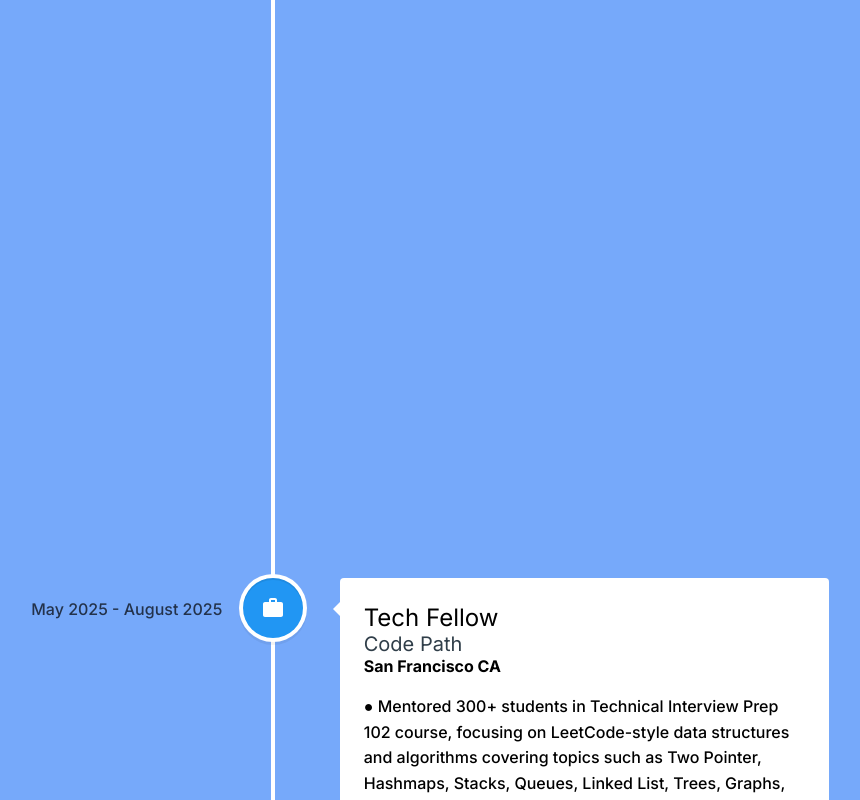
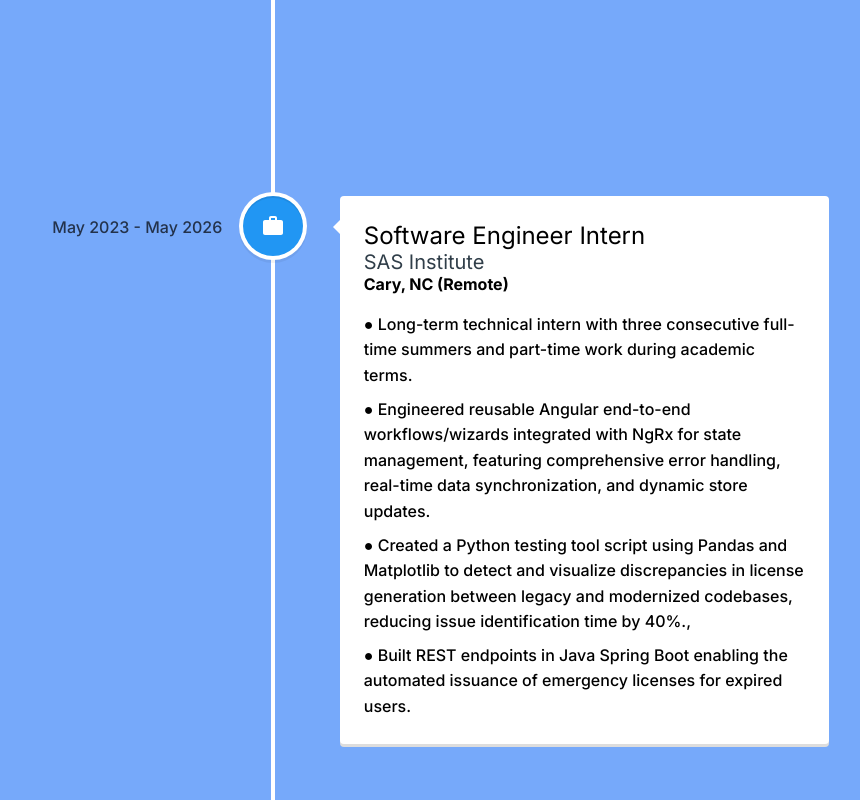
Before and after one commit to KyoshiNoda/Portfolio, a Next.js app: page / in a window 1280 px wide. Shown: the part 3200-4000 px from the top of the page, without its empty margins (389-1249 px from the left). Built offline with nearby package versions, Linux system fonts and the light colour scheme.

Commit message:
added c1 exp

```diff
--- a/src/constants/constant.ts
+++ b/src/constants/constant.ts
@@ -153,10 +153,19 @@
 
 export const CareerInfo: CareerObject[] = [
   {
+    company: "Capital One",
+    role: "Software Engineer Intern",
+    location: "McLean, VA",
+    dates: "June 2026 - August 2026",
+    description: [
+      `● Incoming Summer McLean.`,
+    ],
+  },
+  {
     company: "SAS Institute",
     role: "Software Engineer Intern",
     location: "Cary, NC (Remote)",
-    dates: "May 2023 - Present",
+    dates: "May 2023 - May 2026",
     description: [
       `● Long-term technical intern with three consecutive full-time summers and part-time work during academic terms.`,
       `● Engineered reusable Angular end-to-end workflows/wizards integrated with NgRx for state management, featuring comprehensive error handling, real-time data synchronization, and dynamic store updates.`,
```
